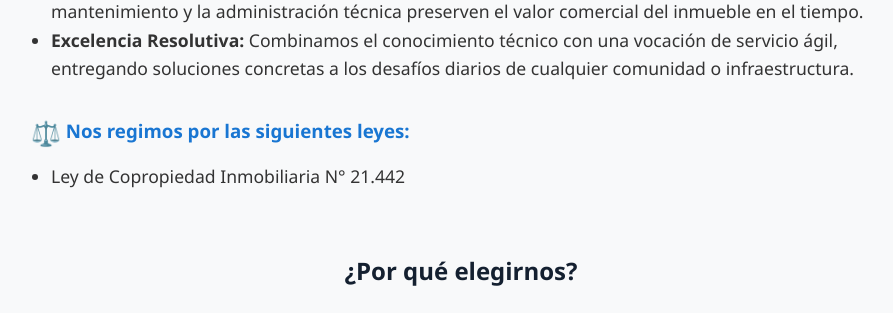
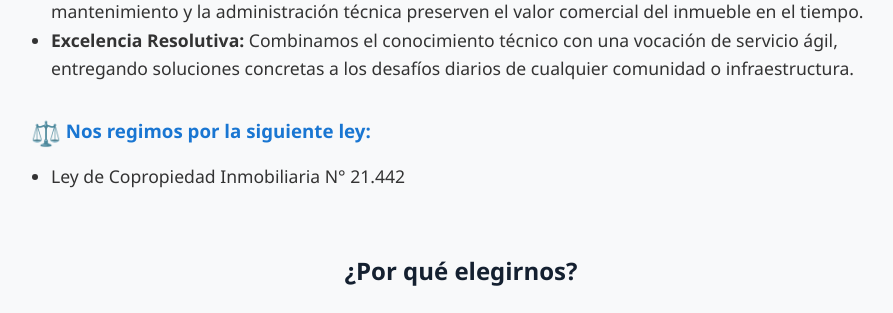
Before and after one commit to YasRuiz/Administracion360SpA, a Django app: page / in a window 1280 px wide. Shown: the part 1239-1552 px from the top of the page, without its empty margins (179-1072 px from the left). Run offline with Django 5.2, Linux system fonts and the light colour scheme; data that the repository does not hold is empty.

Commit message:
Fix: Leyes

```diff
--- a/templates/pages/home.html
+++ b/templates/pages/home.html
@@ -44,7 +44,7 @@
         </div>
             <!-- Sección de leyes -->
             <div id="leyes" style="margin-bottom: 32px;">
-                <h3 style="color: #1976d2; margin-bottom: 10px;"><span style="font-size:1.5rem; vertical-align:middle;">⚖️</span> Nos regimos por las siguientes leyes:</h3>
+                <h3 style="color: #1976d2; margin-bottom: 10px;"><span style="font-size:1.5rem; vertical-align:middle;">⚖️</span> Nos regimos por la siguiente ley:</h3>
                 <ul style="font-size: 1.1rem; padding-left: 20px; list-style: disc;">
                     <li>Ley de Copropiedad Inmobiliaria N° 21.442</li>
                 </ul>
```
